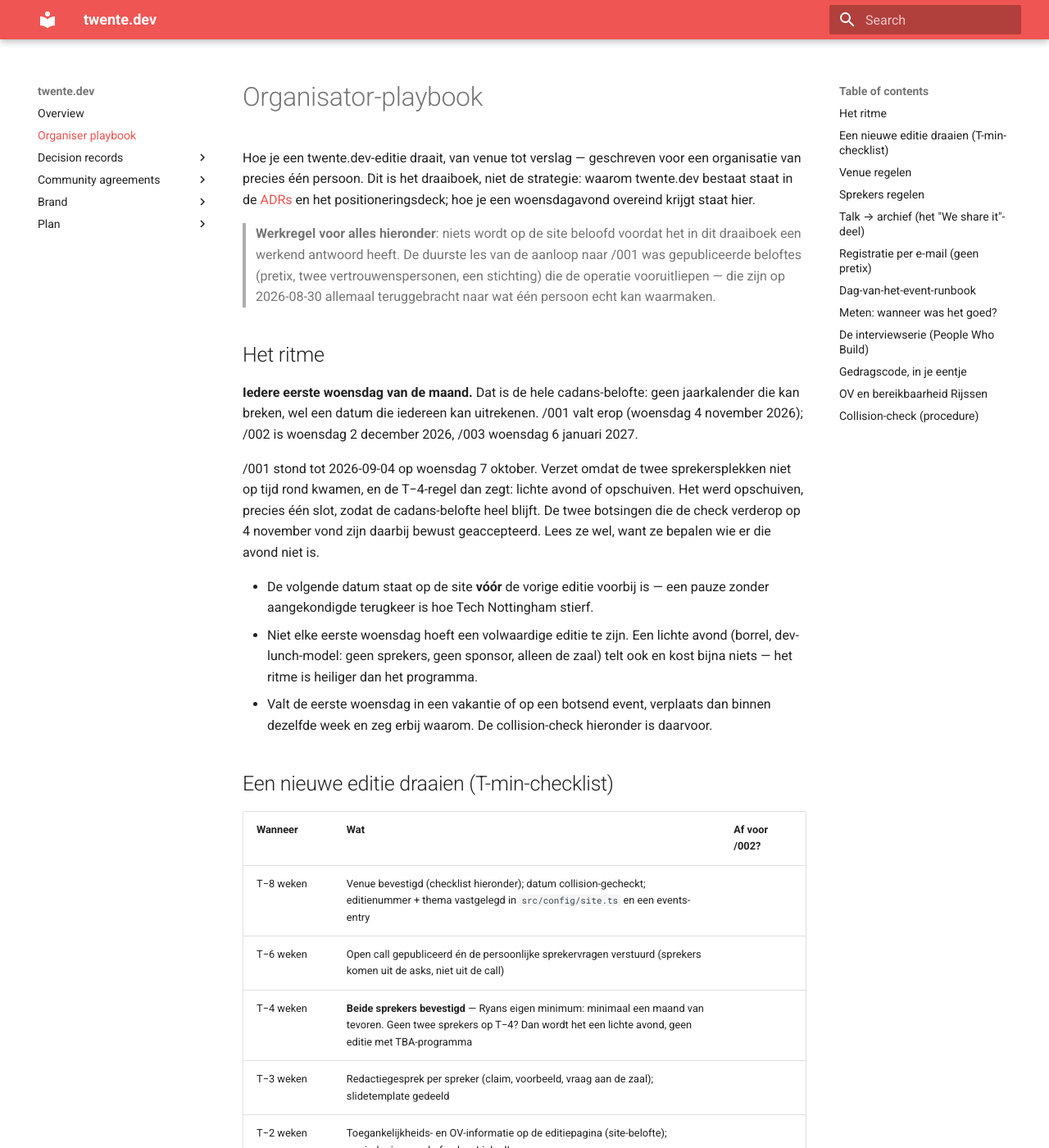
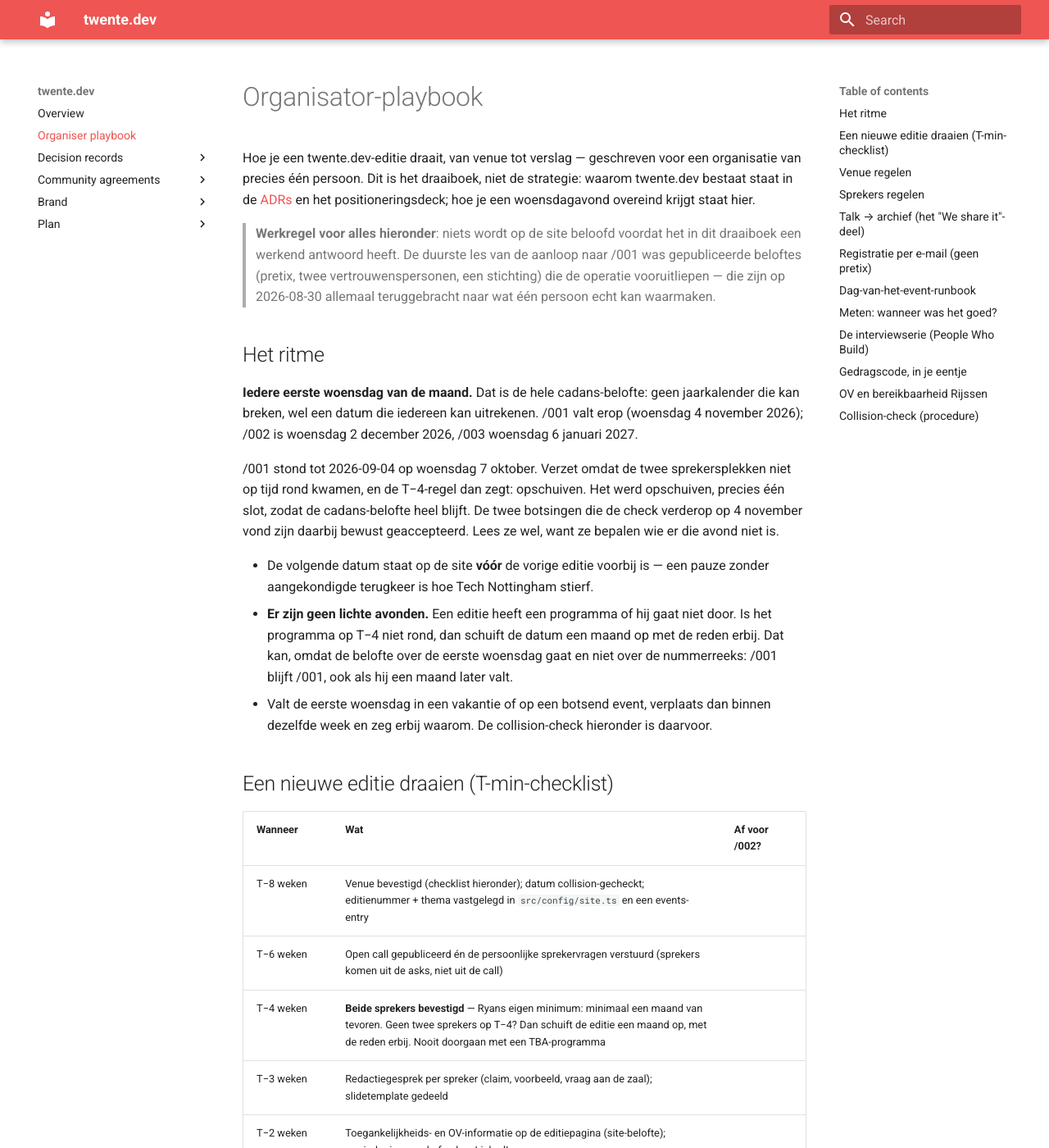
Before and after one commit to webgrip/twente.dev, an MkDocs documentation site: the page built from docs/organiser-playbook.md, in a window 1280 px wide and 1400 px high. Shown: the whole window at 82% size. Built offline with MkDocs 1.6.1 and Material for MkDocs 9.7.7, drawn with Linux system fonts in a browser that asks for light colours.

Commit message:
docs(domain): grill verwerkt, en lichte avonden bestaan niet
Vier vragen beantwoord, en één ervan haalt een begrip weg in plaats van er een
toe te voegen.

Er zijn geen lichte avonden. Een editie heeft een programma of hij gaat niet
door, en is het op T−4 niet rond dan schuift de datum een maand op met de reden
erbij. Dat kan omdat het ritme een belofte over de eerste woensdag is en niet
over de nummerreeks: /001 blijft /001, ook een maand later. Dat is precies wat
er met /001 gebeurd is, dus de regel beschrijft nu wat we deden in plaats van
een uitweg die we niet nemen.

Opkomst is nieuw en staat naast Registration, want een RSVP is een voornemen en
opkomst een telling. Het verschil tussen die twee is de no-showmarge waarop de
overboekfactor staat, en dat verschil had geen naam. KPI staat er ook, met de
set voor /001 erin: opkomst tegen veertig stoelen, nieuwe leden op de
Meetup-groep, en op LinkedIn weergaven, volgers en reacties.

Twente is nu opzoekbaar in plaats van op gevoel: de veertien gemeenten van de
Regio Twente plus wat er direct tegenaan ligt. Zwolle valt erbuiten en blijft op
de collision-check, want het publiek overlapt wel.

R12 regelt wat er gebeurt als een spreker zijn opname weg wil. De opname mag
weg, de tekstpagina blijft. De belofte dat wat verteld is blijft staan gaat over
het verhaal en niet over iemands gezicht op video.

Co-Authored-By: Claude Opus 5 (1M context) <noreply@anthropic.com>

```diff
--- a/docs/organiser-playbook.md
+++ b/docs/organiser-playbook.md
@@ -18,33 +18,34 @@ die kan breken, wel een datum die iedereen kan uitrekenen. /001 valt erop (woens
 november 2026); /002 is woensdag 2 december 2026, /003 woensdag 6 januari 2027.
 
 /001 stond tot 2026-09-04 op woensdag 7 oktober. Verzet omdat de twee sprekersplekken niet
-op tijd rond kwamen, en de T−4-regel dan zegt: lichte avond of opschuiven. Het werd
+op tijd rond kwamen, en de T−4-regel dan zegt: opschuiven. Het werd
 opschuiven, precies één slot, zodat de cadans-belofte heel blijft. De twee botsingen die
 de check verderop op 4 november vond zijn daarbij bewust geaccepteerd. Lees ze wel, want
 ze bepalen wie er die avond niet is.
 
 - De volgende datum staat op de site **vóór** de vorige editie voorbij is — een pauze
   zonder aangekondigde terugkeer is hoe Tech Nottingham stierf.
-- Niet elke eerste woensdag hoeft een volwaardige editie te zijn. Een lichte avond
-  (borrel, dev-lunch-model: geen sprekers, geen sponsor, alleen de zaal) telt ook en kost
-  bijna niets — het ritme is heiliger dan het programma.
+- **Er zijn geen lichte avonden.** Een editie heeft een programma of hij gaat niet door.
+  Is het programma op T−4 niet rond, dan schuift de datum een maand op met de reden erbij.
+  Dat kan, omdat de belofte over de eerste woensdag gaat en niet over de nummerreeks: /001
+  blijft /001, ook als hij een maand later valt.
 - Valt de eerste woensdag in een vakantie of op een botsend event, verplaats dan binnen
   dezelfde week en zeg erbij waarom. De collision-check hieronder is daarvoor.
 
 ## Een nieuwe editie draaien (T-min-checklist)
 
-| Wanneer        | Wat                                                                                                                                                                          | Af voor /002? |
-| -------------- | ---------------------------------------------------------------------------------------------------------------------------------------------------------------------------- | ------------- |
-| T−8 weken      | Venue bevestigd (checklist hieronder); datum collision-gecheckt; editienummer + thema vastgelegd in `src/config/site.ts` en een events-entry                                 |               |
-| T−6 weken      | Open call gepubliceerd én de persoonlijke sprekervragen verstuurd (sprekers komen uit de asks, niet uit de call)                                                             |               |
-| T−4 weken      | **Beide sprekers bevestigd** — Ryans eigen minimum: minimaal een maand van tevoren. Geen twee sprekers op T−4? Dan wordt het een lichte avond, geen editie met TBA-programma |               |
-| T−3 weken      | Redactiegesprek per spreker (claim, voorbeeld, vraag aan de zaal); slidetemplate gedeeld                                                                                     |               |
-| T−2 weken      | Toegankelijkheids- en OV-informatie op de editiepagina (site-belofte); reminder in agenda-feed en LinkedIn                                                                   |               |
-| T−1 week       | Technische rehearsal (mag remote); bevestigingsmail naar aanmeldingen met de annuleer-één-antwoord-regel; wachtlijst bijgewerkt                                              |               |
-| T−1 dag        | Reminder aan deelnemers ("kun je niet, antwoord nu — er is een wachtlijst"); AV-check op locatie of foto's van de zaal opgevraagd                                            |               |
-| Dag zelf       | Runbook hieronder                                                                                                                                                            |               |
-| T+3 dagen      | Bedankmail sprekers met wat de zaal zei; opname + slides naar het archief                                                                                                    |               |
-| T+10 werkdagen | Openbaar verslag, inclusief wat niet werkte (site-belofte, tracker-milestone)                                                                                                |               |
+| Wanneer        | Wat                                                                                                                                                                                                         | Af voor /002? |
+| -------------- | ----------------------------------------------------------------------------------------------------------------------------------------------------------------------------------------------------------- | ------------- |
+| T−8 weken      | Venue bevestigd (checklist hieronder); datum collision-gecheckt; editienummer + thema vastgelegd in `src/config/site.ts` en een events-entry                                                                |               |
+| T−6 weken      | Open call gepubliceerd én de persoonlijke sprekervragen verstuurd (sprekers komen uit de asks, niet uit de call)                                                                                            |               |
+| T−4 weken      | **Beide sprekers bevestigd** — Ryans eigen minimum: minimaal een maand van tevoren. Geen twee sprekers op T−4? Dan schuift de editie een maand op, met de reden erbij. Nooit doorgaan met een TBA-programma |               |
+| T−3 weken      | Redactiegesprek per spreker (claim, voorbeeld, vraag aan de zaal); slidetemplate gedeeld                                                                                                                    |               |
+| T−2 weken      | Toegankelijkheids- en OV-informatie op de editiepagina (site-belofte); reminder in agenda-feed en LinkedIn                                                                                                  |               |
+| T−1 week       | Technische rehearsal (mag remote); bevestigingsmail naar aanmeldingen met de annuleer-één-antwoord-regel; wachtlijst bijgewerkt                                                                             |               |
+| T−1 dag        | Reminder aan deelnemers ("kun je niet, antwoord nu — er is een wachtlijst"); AV-check op locatie of foto's van de zaal opgevraagd                                                                           |               |
+| Dag zelf       | Runbook hieronder                                                                                                                                                                                           |               |
+| T+3 dagen      | Bedankmail sprekers met wat de zaal zei; opname + slides naar het archief                                                                                                                                   |               |
+| T+10 werkdagen | Openbaar verslag, inclusief wat niet werkte (site-belofte, tracker-milestone)                                                                                                                               |               |
 
 Banners en announce-graphics horen bij dit ritme: werk bij T−8 (datum + stad
 vast) het `EDITIE`-blok in `docs/brand/templates/banners.html` bij en exporteer
```
Also changed, not shown: docs/domain/entities.md (+0 -2 lines), docs/domain/glossary.md (+18 -5 lines), docs/domain/model.yaml (+43 -19 lines), docs/domain/rules.md (+12 -2 lines), docs/plan/nu-te-doen.md (+2 -2 lines).
